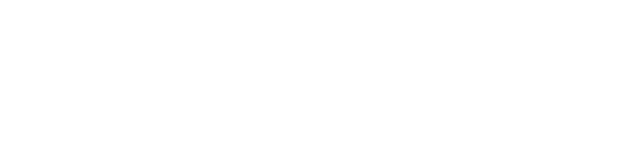
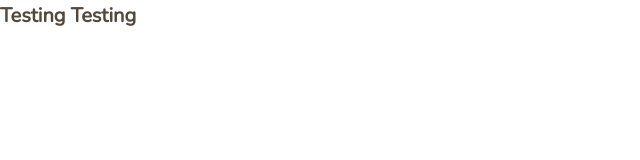
Before and after one commit to driesdriesdries/nexter, a website: page index.html in a window 1280 px wide. Shown: the whole page, without its empty margins (0-640 px from the left). Drawn offline with nearby package versions, Linux system fonts and the light colour scheme; files that its build step writes are made by us from their sources.

Commit message:
workflow setup complete

```diff
--- a/index.html
+++ b/index.html
@@ -12,6 +12,6 @@
         <title>nexter &mdash; your home, your freedom</title>
     </head>
     <body class="container">
-
+        <h1>Testing Testing</h1>
     </body>
 </html>
--- a/package.json
+++ b/package.json
@@ -5,9 +5,8 @@
   "main": "index.js",
   "scripts": {
     "watch:sass": "node-sass sass/main.scss css/style.css -w",
-    "devserver": "live-server",
+    "devserver": "live-server --browser=firefox",
     "start": "npm-run-all --parallel devserver watch:sass",
-
     "compile:sass": "node-sass sass/main.scss css/style.comp.css",
     "prefix:css": "postcss --use autoprefixer -b 'last 10 versions' css/style.comp.css -o css/style.prefix.css",
     "compress:css": "node-sass css/style.prefix.css css/style.css --output-style compressed",
--- a/sass/_base.scss
+++ b/sass/_base.scss
@@ -13,3 +13,23 @@ $color-grey-dark-2: #6D5D4B;
 // FONT VARIABLES
 $font-primary: 'Nunito', sans-serif;
 $font-display: 'Josefin Sans', sans-serif;
+
+*,
+*::before,
+*::after {
+    margin: 0;
+    padding: 0;
+    box-sizing: inherit;
+}
+
+html {
+    box-sizing: border-box;
+    font-size: 62.5%;
+}
+
+body {
+    font-family: $font-primary;
+    color: $color-grey-dark-1;
+    font-weight: 300;
+    line-height: 1.6;
+}
```
Also changed, not shown: css/style.css (added), 1 other file.
